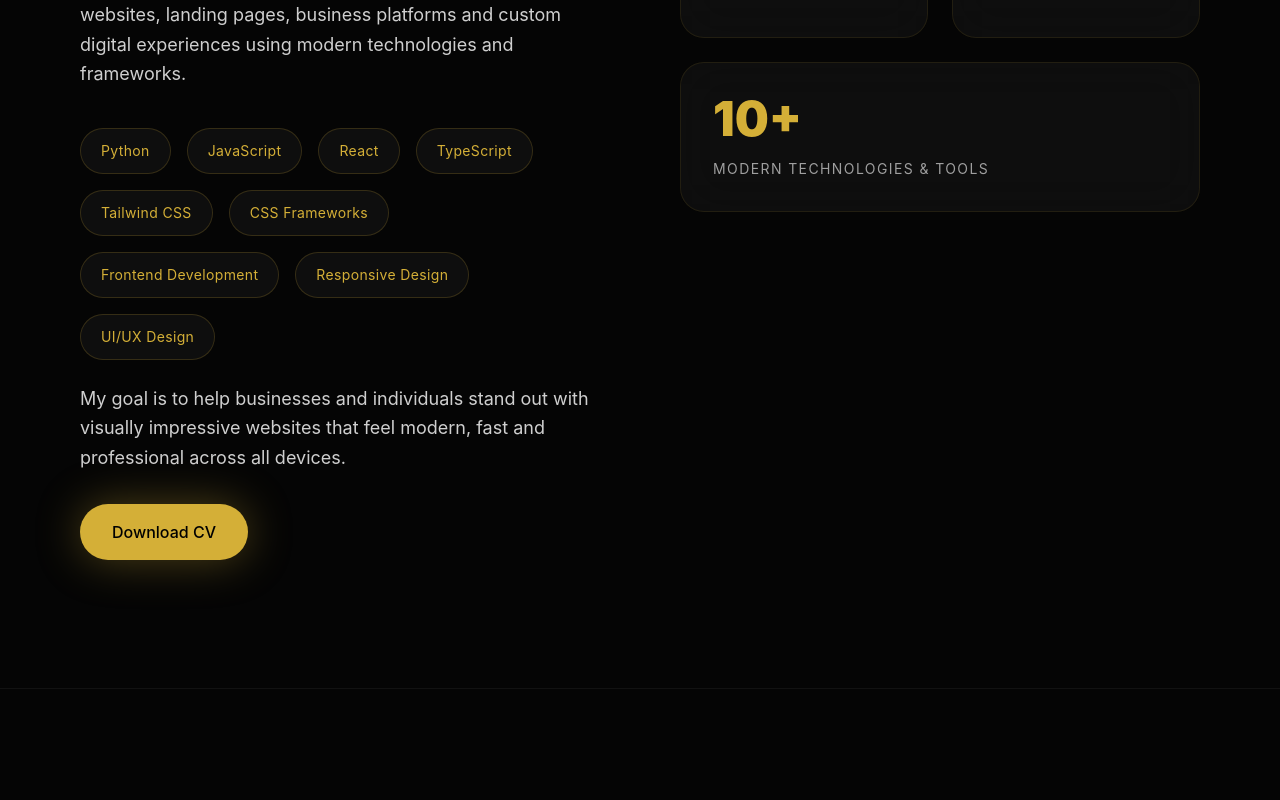
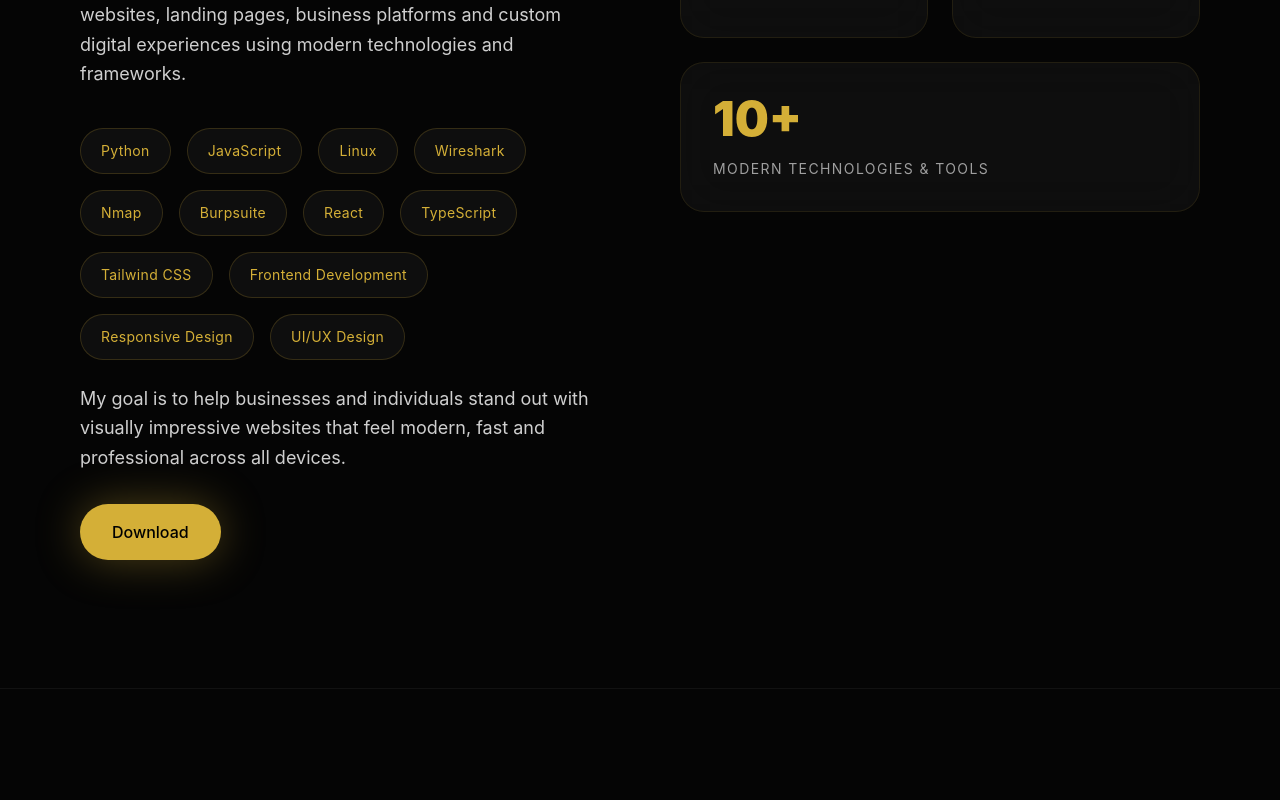
Before and after one commit to HezronOkoth001/my-wed, a React (Vite) app in the folder my-business-site/: page / in a window 1280 px wide. Shown: the part 2220-3020 px from the top of the page. Built offline with nearby package versions, Linux system fonts and the light colour scheme.

Commit message:
commit 3

```diff
--- a/my-business-site/src/App.jsx
+++ b/my-business-site/src/App.jsx
@@ -2,6 +2,9 @@
 import { useState } from 'react'
 import './App.css'
 import profile from './assets/profile.png.png'
+import cv from './assets/Hezron Okoth CV....pdf'
+
+
 
 
 
@@ -26,10 +29,13 @@
 const skills = [
   'Python',
   'JavaScript',
+  'Linux',
+  'Wireshark',
+  'Nmap',
+  'Burpsuite',
   'React',
   'TypeScript',
   'Tailwind CSS',
-  'CSS Frameworks',
   'Frontend Development',
   'Responsive Design',
   'UI/UX Design',
@@ -38,7 +44,7 @@
 
 const stats = [
   {
-    number: '4+',
+    number: '2+',
     label: 'Years Experience',
   },
   {
@@ -211,7 +217,9 @@
                 </button>
 
                 <button className="rounded-2xl border border-[#D4AF37]/50 px-8 py-4 text-sm uppercase tracking-[0.12em] text-[#D4AF37] transition-all duration-300 hover:bg-[#D4AF37] hover:text-black lg:px-10 lg:py-5 lg:text-xl">
-                  Contact Me
+
+                  <a href ="https://wa.me/254700806728" target="_blank" rel="noopener noreferrer">Contact me
+                  </a>
                 </button>
               </div>
             </div>
@@ -291,8 +299,12 @@
               </p>
             </div>
 
-            <button className="rounded-full bg-[#D4AF37] px-8 py-4 font-medium text-black shadow-[0_0_45px_rgba(212,175,55,0.35)] transition hover:bg-[#c19b2e]">
-              Download CV
+          <button className="rounded-full bg-[#D4AF37] px-8 py-4 font-medium text-black shadow-[0_0_45px_rgba(212,175,55,0.35)] transition hover:bg-[#c19b2e]">
+
+
+              <a href="assets/Hezron Okoth CV....pdf" download
+              download="Hezron Okoth CV....pdf"
+              >Download</a>
             </button>
           </div>
 
@@ -415,7 +427,10 @@
           </p>
 
           <button className="rounded-full bg-[#D4AF37] px-10 py-5 text-lg font-medium text-black shadow-[0_0_45px_rgba(212,175,55,0.35)] transition hover:bg-[#c19b2e]">
-            Start Project
+
+            <a href="https://wa.me/254700806728" target="_blank" rel="noopener noreferrer">Start projets</a>
+
+
           </button>
         </div>
       </section>
--- a/my-business-site/vite.config.js
+++ b/my-business-site/vite.config.js
@@ -7,4 +7,5 @@
     react(),
     tailwindcss(),
   ],
-})
+  }
+)
```
Also changed, not shown: 1 other file (tests, documents, lock files or other folders).
